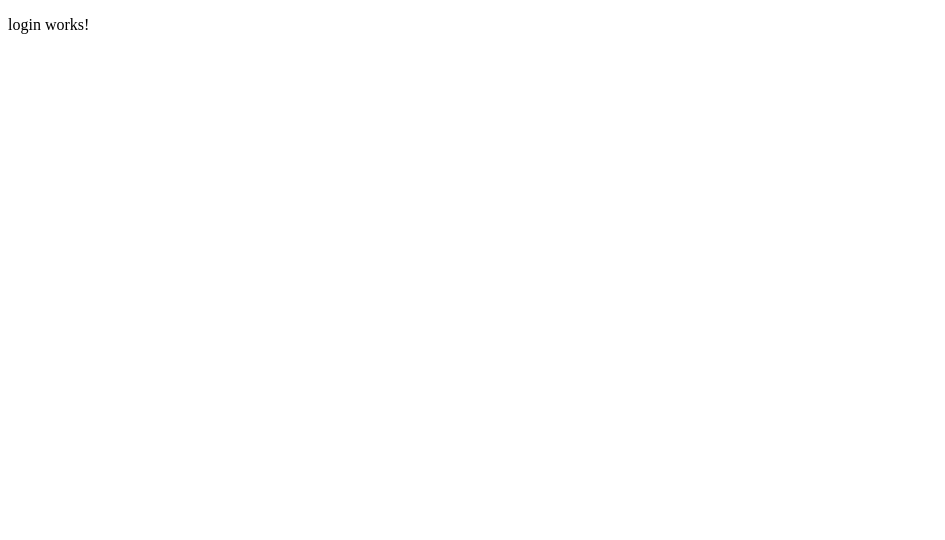
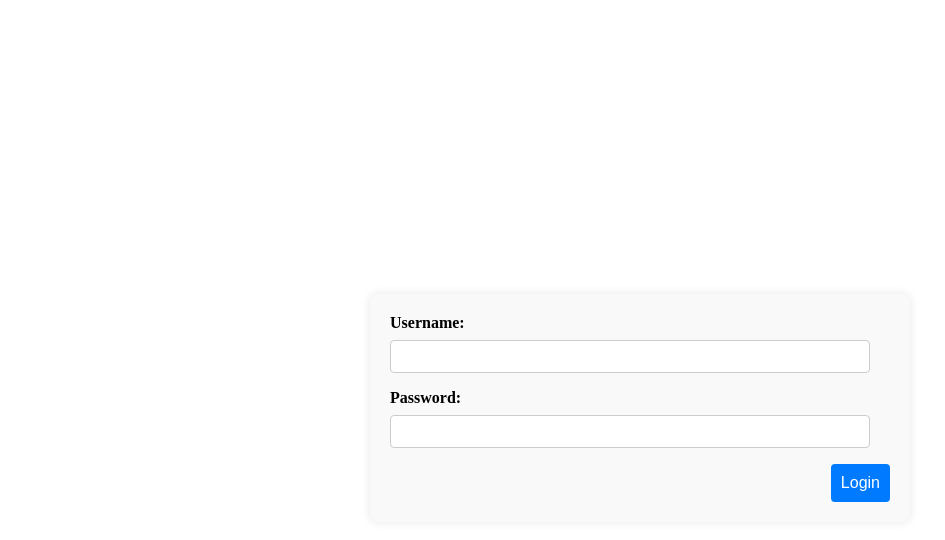
Before and after one commit to CTL098775/Angular_Test, an Angular app: page /login in a window 1280 px wide. Shown: the top 540 px of the page, without its empty margins (0-945 px from the left). Built offline with nearby package versions, Linux system fonts and the light colour scheme.

Commit message:
router setting and UI

```diff
--- a/src/app/app-routing.module.ts
+++ b/src/app/app-routing.module.ts
@@ -3,9 +3,14 @@ import { CommonModule } from '@angular/common';
 import { RouterModule, Routes } from '@angular/router';
 
 const routes: Routes = [
-  { path: '', redirectTo: 'unit-test-example', pathMatch: 'full' },
+  { path: '', redirectTo: '/login', pathMatch: 'full' },
   {
-    path: '',
+    path: 'login',
+    loadChildren: () =>
+      import('./features/login/login.module').then((m) => m.LoginModule),
+  },
+  {
+    path: 'home',
     loadChildren: () =>
       import('./features/features.module').then((m) => m.FeaturesModule),
   },
--- a/src/app/features/features-routing.module.ts
+++ b/src/app/features/features-routing.module.ts
@@ -14,6 +14,7 @@ const routes: Routes = [
         (m) => m.UnitTestExampleModule,
       ),
   },
+  { path: '', redirectTo: '/login', pathMatch: 'full' },
 ];
 
 @NgModule({
--- a/src/app/features/login/login.module.ts
+++ b/src/app/features/login/login.module.ts
@@ -2,9 +2,10 @@ import { NgModule } from '@angular/core';
 import { CommonModule } from '@angular/common';
 import { LoginRoutingModule } from './login-routing.module';
 import { LoginComponent } from './pages/login.component';
+import { FormsModule } from '@angular/forms';
 
 @NgModule({
   declarations: [LoginComponent],
-  imports: [CommonModule, LoginRoutingModule],
+  imports: [CommonModule, LoginRoutingModule, FormsModule],
 })
 export class LoginModule {}
--- a/src/app/features/login/pages/login.component.html
+++ b/src/app/features/login/pages/login.component.html
@@ -1 +1,22 @@
-<p>login works!</p>
+<div class="form-container">
+  <form>
+    <label for="username">Username:</label>
+    <input
+      type="text"
+      id="username"
+      [(ngModel)]="username"
+      name="username"
+      required
+    />
+
+    <label for="password">Password:</label>
+    <input
+      type="text"
+      id="password"
+      [(ngModel)]="password"
+      name="password"
+      required
+    />
+    <div class="button-container"><button type="submit">Login</button></div>
+  </form>
+</div>
--- a/src/app/features/login/pages/login.component.scss
+++ b/src/app/features/login/pages/login.component.scss
@@ -0,0 +1,69 @@
+form {
+  width: 500px;
+  margin: 0 auto;
+  padding: 20px;
+  border-radius: 8px;
+  background-color: #f9f9f9;
+  box-shadow: 0 0 10px rgba(0, 0, 0, 0.1);
+  display: flex;
+  flex-direction: column;
+}
+
+.form-container {
+  display: flex;
+  justify-content: center;
+  align-items: center;
+  height: 100vh;
+}
+
+label {
+  display: block;
+  margin-bottom: 8px;
+  font-weight: bold;
+}
+
+input[type='text'],
+select {
+  width: calc(100% - 20px);
+  padding: 8px;
+  margin-bottom: 16px;
+  border: 1px solid #ccc;
+  border-radius: 4px;
+  box-sizing: border-box;
+}
+
+button {
+  padding: 10px;
+  background-color: #007bff;
+  color: white;
+  border: none;
+  border-radius: 4px;
+  cursor: pointer;
+  font-size: 16px;
+}
+
+button:hover {
+  background-color: #0056b3;
+}
+
+.button-container {
+  text-align: right;
+}
+
+p {
+  margin-top: 20px;
+  font-size: 14px;
+  text-align: center;
+  color: #333;
+}
+
+.error {
+  color: red;
+  font-size: 14px;
+  margin-bottom: 16px;
+  display: block;
+}
+
+.input-error {
+  border: 1px solid red !important;
+}
--- a/src/app/features/login/pages/login.component.ts
+++ b/src/app/features/login/pages/login.component.ts
@@ -1,10 +1,15 @@
 import { Component } from '@angular/core';
+import { Router } from '@angular/router';
+import { AuthService } from '../services/auth.service';
 
 @Component({
   selector: 'app-login',
   templateUrl: './login.component.html',
-  styleUrls: ['./login.component.scss']
+  styleUrls: ['./login.component.scss'],
 })
 export class LoginComponent {
+  username = '';
+  password = '';
 
+  constructor() {}
 }
```
Also changed, not shown: src/app/features/login/services/auth.service.ts (+2 -5 lines).
